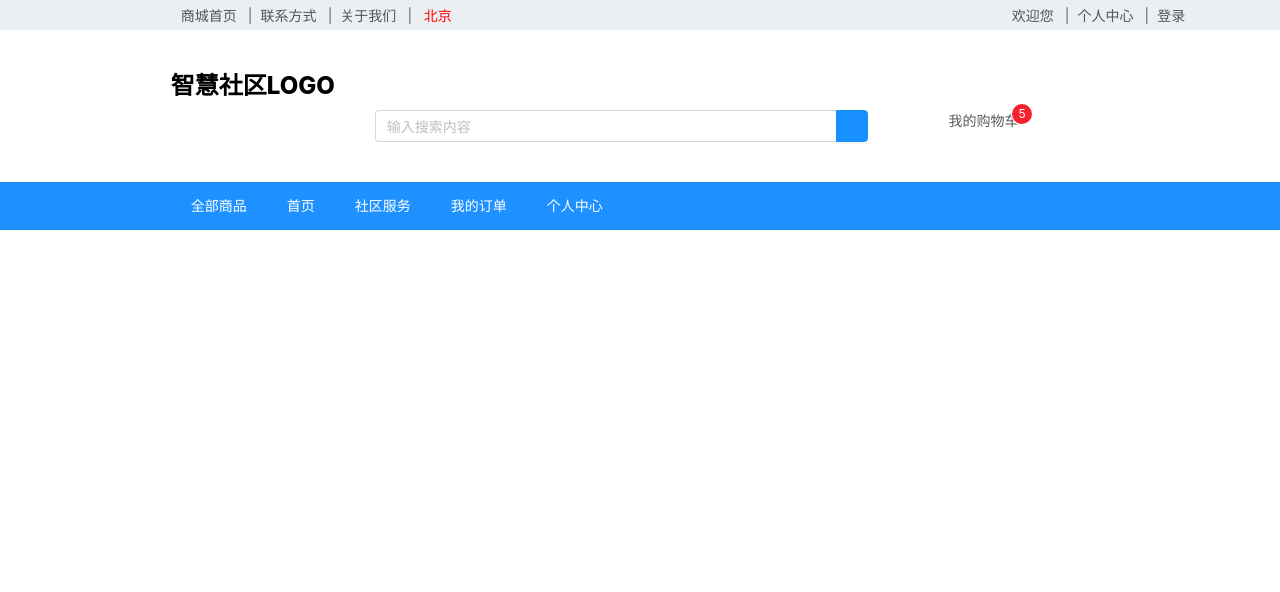
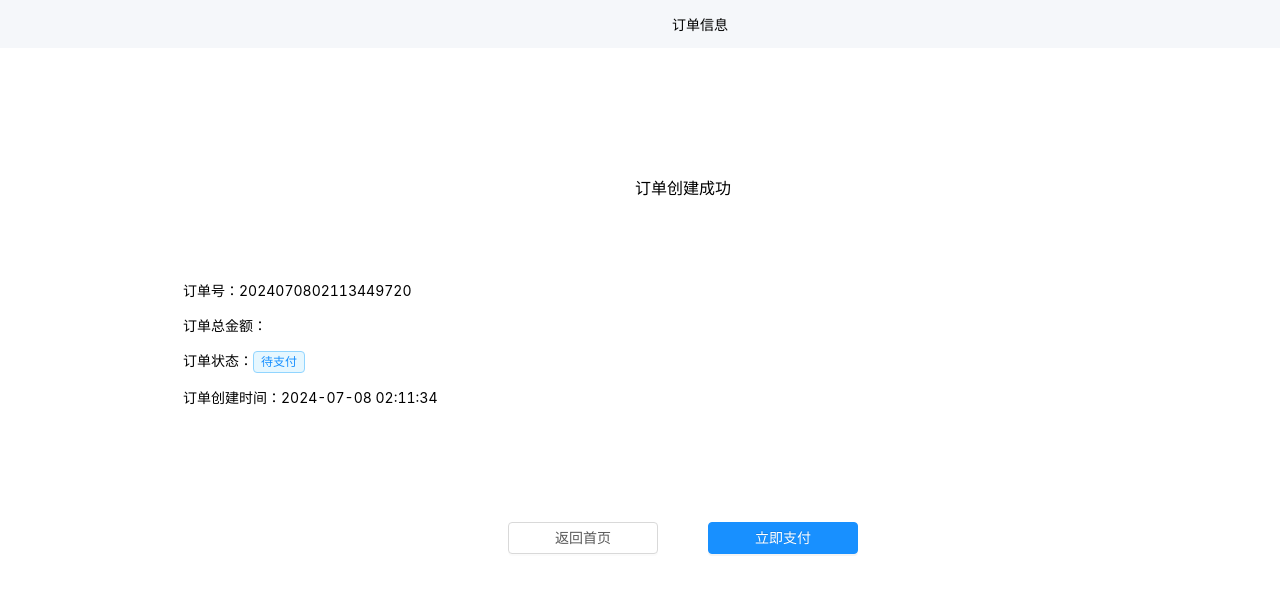
Before and after one commit to SUI5477100/dr_smart_community, a Vue app: page /orderInformation in a window 1280 px wide. Shown: the top 592 px of the page. Built offline with nearby package versions, Linux system fonts and the light colour scheme.

Commit message:
feat：订单页

```diff
--- a/src/components/personalCenterComponents/ordersComponents/orderStatus.vue
+++ b/src/components/personalCenterComponents/ordersComponents/orderStatus.vue
@@ -24,14 +24,11 @@
       </div>
     </div>
 
-
   </div>
 </template>
 
 <script>
-
 export default {
-    name: 'OrderDetail', //导出组件名
   data() {
     return {
       orders: [
@@ -39,13 +36,12 @@ export default {
           id: '2024042534526716473295824',
           color: 'red',
           status: '代发货',
-                    dataTime: '2024-04-25 21:53:46'
+          dataTime: '2024-04-25 21:53:46',
         },
-
-            ]
+      ],
     }
+  },
 }
-};
 </script>
 
 <style scoped lang="less">
@@ -72,13 +68,11 @@ export default {
 .status {
   display: flex;
   justify-content: end;
-
 }
 
 .status-item {
   display: flex;
   margin-right: 20px;
-
 }
 
 .shop-list {
--- a/src/pages/myShoppingCart.vue
+++ b/src/pages/myShoppingCart.vue
@@ -62,9 +62,16 @@
           <li>￥{{ totalPrice.toFixed(2) }}</li>
           <li>元</li>
         </ul>
-        <a-button type="primary" style="text-align:center;font-size:12px;width:100px;margin-right:20px">
-          <span>结算</span>
-        </a-button>
+        <!-- <a href="orderInformation" class="shop-car">
+          <a-button type="primary" style="text-align:center;font-size:12px;width:100px;margin-right:20px">
+            <span>结算</span>
+          </a-button>
+        </a> -->
+        <router-link :to="{ path: '/order-info', query: { totalAmount: totalPrice.toFixed(2) }}">
+          <a-button type="primary" style="text-align:center;font-size:12px;width:100px;margin-right:20px">
+            <span>结算</span>
+          </a-button>
+        </router-link>
       </div>
     </div>
   </div>
--- /dev/null
+++ b/src/pages/orderInformation.vue
@@ -0,0 +1,169 @@
+<template>
+  <div class="orderInfo">
+    <div class="tittleWrapper">
+      <div class="tittle">
+        <a-icon type="shopping-cart" />
+        <span>订单信息</span>
+      </div>
+    </div>
+    <div class="orderInforMiddleWrapper">
+      <div class="success">
+        <a-icon type="check-circle" theme="filled" style="color:#67c23a;fontSize:80px" />
+        <span>订单创建成功</span>
+      </div>
+      <div class="msg">
+        <ul>
+          <li>订单号：</li>
+          <li>{{orderNumber}}</li>
+        </ul>
+        <ul>
+          <li>订单总金额：</li>
+          <li>{{totalAmount}}</li>
+        </ul>
+        <ul>
+          <li>订单状态：</li>
+          <li><a-tag color="blue">
+              待支付
+            </a-tag></li>
+        </ul>
+        <ul>
+          <li>订单创建时间：</li>
+          <li>{{creationTime}}</li>
+        </ul>
+      </div>
+      <div class="btn">
+        <a-button style="width:150px" @click="goHome">返回首页</a-button>
+        <a-button style="width:150px" @click="payNow" type="primary">
+          立即支付
+        </a-button>
+      </div>
+    </div>
+  </div>
+</template>
+
+<script>
+export default {
+  props: {
+    totalAmount: {
+      type: String,
+      required: true,
+    },
+  },
+  data() {
+    return {
+      orderNumber: '',
+      creationTime: '',
+    }
+  },
+  methods: {
+    generateOrderNumber() {
+      const now = new Date()
+      const dateStr =
+        now.getFullYear().toString() +
+        (now.getMonth() + 1).toString().padStart(2, '0') +
+        now.getDate().toString().padStart(2, '0') +
+        now.getHours().toString().padStart(2, '0') +
+        now.getMinutes().toString().padStart(2, '0') +
+        now.getSeconds().toString().padStart(2, '0')
+      const randomStr = Math.random().toString().substr(2, 5)
+      return dateStr + randomStr
+    },
+
+    generateCreationTime() {
+      const now = new Date()
+      return (
+        now.getFullYear() +
+        '-' +
+        (now.getMonth() + 1).toString().padStart(2, '0') +
+        '-' +
+        now.getDate().toString().padStart(2, '0') +
+        ' ' +
+        now.getHours().toString().padStart(2, '0') +
+        ':' +
+        now.getMinutes().toString().padStart(2, '0') +
+        ':' +
+        now.getSeconds().toString().padStart(2, '0')
+      )
+    },
+    goHome() {
+      // 跳转到首页的逻辑
+      this.$router.push('/')
+    },
+    payNow() {
+      // 立即支付的逻辑
+      alert('跳转到支付页面')
+    },
+  },
+  created() {
+    this.orderNumber = this.generateOrderNumber()
+    this.creationTime = this.generateCreationTime()
+  },
+}
+</script>
+
+<style lang="less" scoped>
+.orderInfo {
+  display: flex;
+  flex-direction: column;
+  width: 100%;
+  margin: auto;
+  .tittleWrapper {
+    display: flex;
+    align-items: center;
+    justify-content: center;
+    height: 48px;
+    background-color: #f5f7fa;
+    .tittle {
+      color: black;
+      display: flex;
+      width: 90px;
+      align-items: center;
+      justify-content: space-between;
+      font-weight: 500;
+    }
+  }
+  .orderInforMiddleWrapper {
+    display: flex;
+    align-items: center;
+    flex-direction: column;
+    margin-top: 100px;
+    .success {
+      width: 200px;
+      display: flex;
+      align-items: center;
+      flex-direction: column;
+      span {
+        color: black;
+        margin-top: 28px;
+        font-size: 16px;
+        font-weight: 500;
+      }
+    }
+    .msg {
+      display: flex;
+      margin-top: 80px;
+      width: 1080px;
+      flex-direction: column;
+      ul {
+        display: flex;
+        li:first-child {
+          color: black;
+          font-weight: 500;
+          font-size: 14px;
+        }
+        li:last-child {
+          color: black;
+          font-weight: 400;
+          font-size: 14px;
+        }
+      }
+    }
+    .btn {
+      width: 350px;
+      margin-top: 100px;
+      display: flex;
+      justify-content: space-between;
+    }
+  }
+}
+</style>
--- a/src/router/index.js
+++ b/src/router/index.js
@@ -14,6 +14,7 @@ import ProductList from '../pages/productList.vue'
 import forgetPassView from '../pages/forgetPassView.vue'
 import ProductDetails from '../pages/productDetails.vue'
 import MyShoppingCart from '../pages/myShoppingCart.vue'
+import OrderInformation from '../pages/orderInformation.vue'
 
 Vue.use(Router)
 
@@ -98,6 +99,14 @@ export default new Router({
       name: 'MyShoppingCart',
       component: MyShoppingCart,
       meta: { noHeader: true }
+    },
+    {
+      // 订单信息
+      path: '/orderInformation',
+      name: 'OrderInformation',
+      component: OrderInformation,
+      meta: { noHeader: true },
+      props: route => ({ totalAmount: route.query.totalAmount })
     }
   ]
 })
```
Lines whose indentation alone changed are shown as unchanged.
